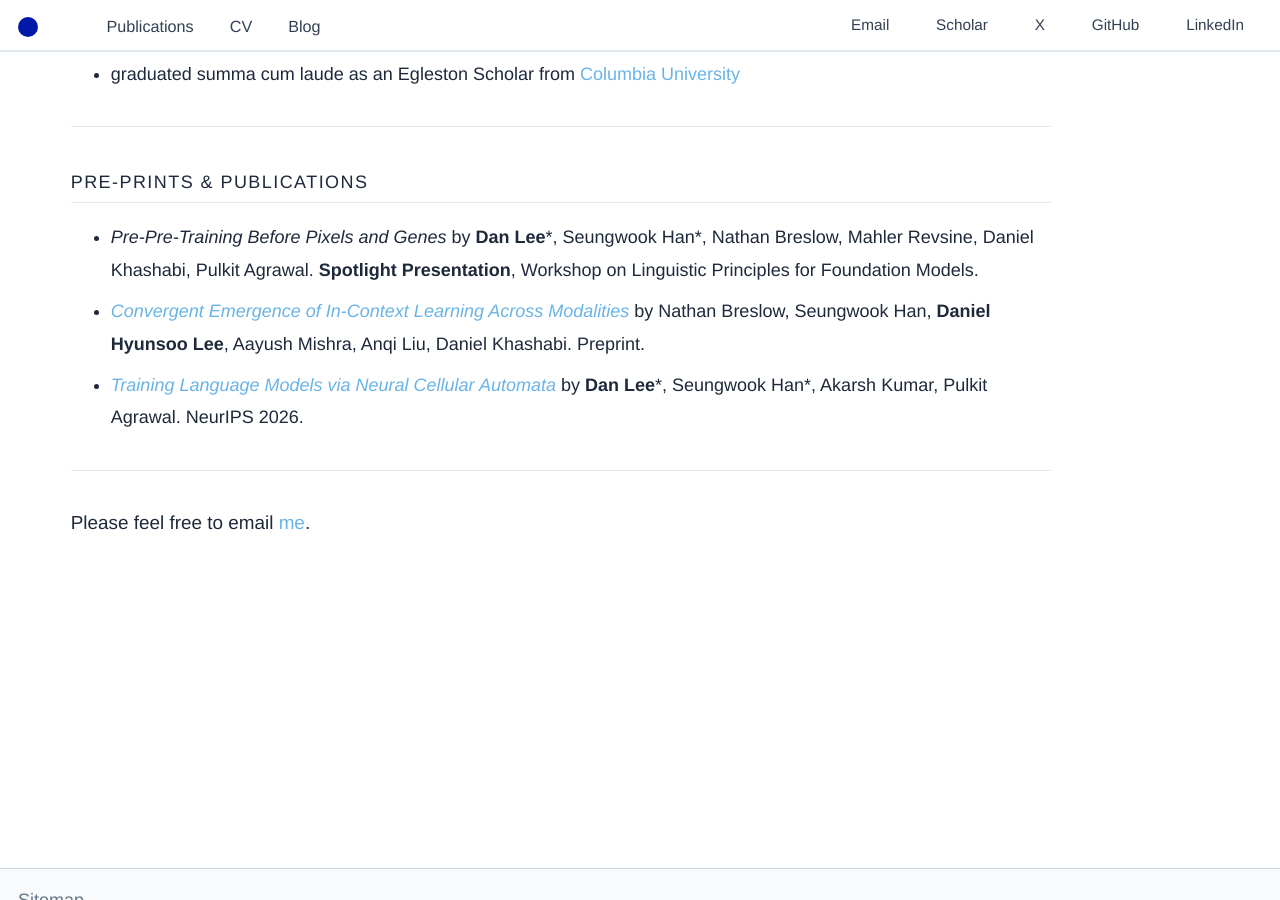
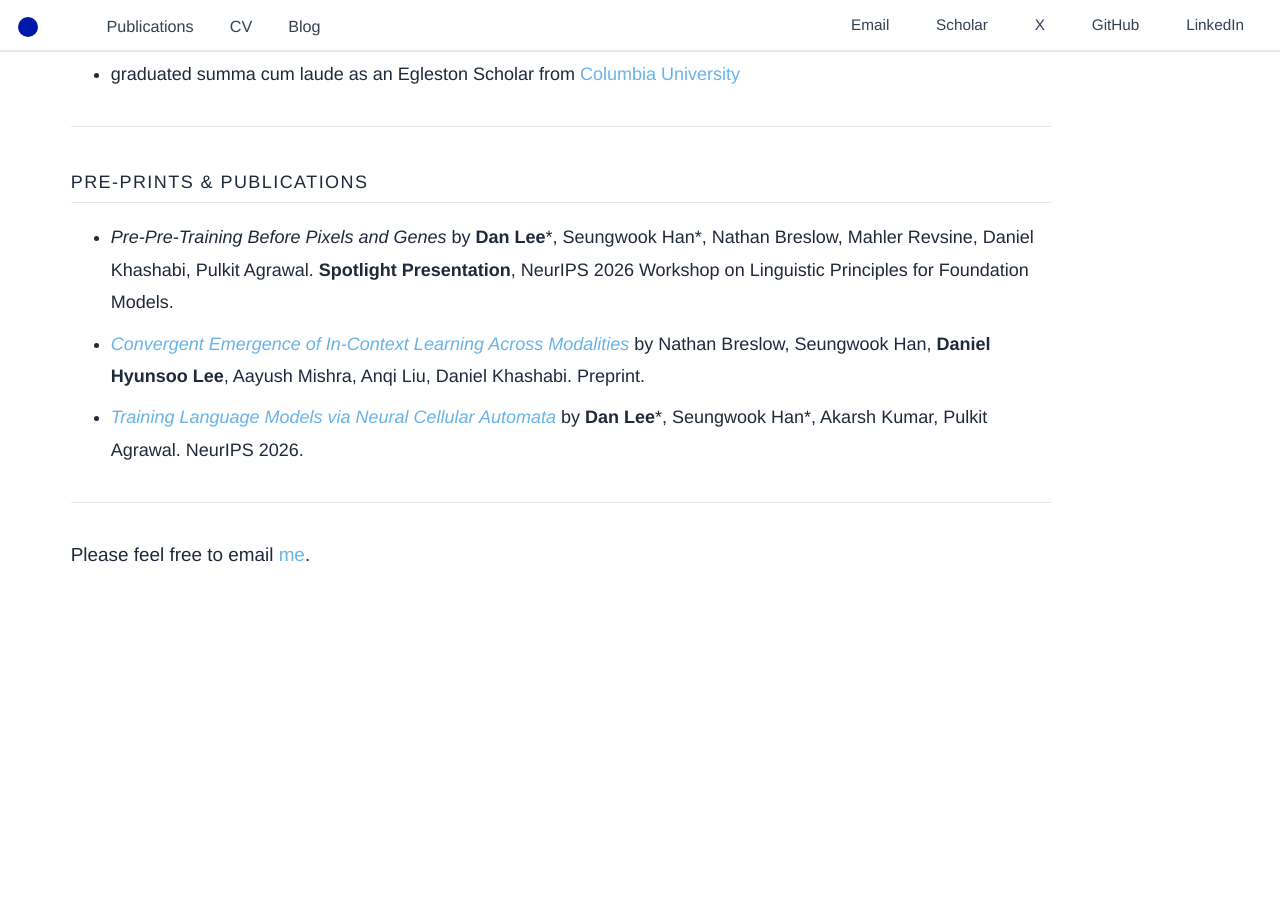
Before and after one commit to danihyunlee/danihyunlee.github.io, a Jekyll site: the page built from _pages/about.md, in a window 1280 px wide and 900 px high, scrolled down 1147 px. Built offline with Jekyll 4.4.1, drawn with Linux system fonts in a browser that asks for light colours.

Commit message:
Specify NeurIPS 2026 spotlight workshop

```diff
--- a/_pages/about.md
+++ b/_pages/about.md
@@ -40,7 +40,7 @@ I'm currently a first-year research-based funded MS student at the [TRAIS Lab](h
 ---
 
 ## Pre-Prints & Publications
-- *Pre-Pre-Training Before Pixels and Genes* by **Dan Lee**\*, Seungwook Han\*, Nathan Breslow, Mahler Revsine, Daniel Khashabi, Pulkit Agrawal. **Spotlight Presentation**, Workshop on Linguistic Principles for Foundation Models.
+- *Pre-Pre-Training Before Pixels and Genes* by **Dan Lee**\*, Seungwook Han\*, Nathan Breslow, Mahler Revsine, Daniel Khashabi, Pulkit Agrawal. **Spotlight Presentation**, NeurIPS 2026 Workshop on Linguistic Principles for Foundation Models.
 - *[Convergent Emergence of In-Context Learning Across Modalities](https://arxiv.org/abs/2609.14011)* by Nathan Breslow, Seungwook Han, **Daniel Hyunsoo Lee**, Aayush Mishra, Anqi Liu, Daniel Khashabi. Preprint.
 - *[Training Language Models via Neural Cellular Automata](https://arxiv.org/abs/2603.10055)* by **Dan Lee**\*, Seungwook Han\*, Akarsh Kumar, Pulkit Agrawal. NeurIPS 2026.
 
```
Also changed, not shown: _pages/cv.md (+1 -1 lines), _pages/publications.md (+1 -1 lines).
